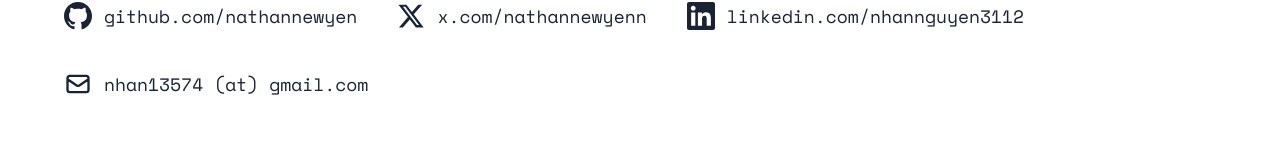
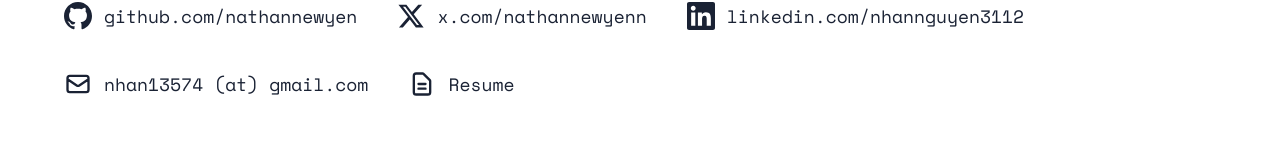
Before and after one commit to nathannewyen/v4, a Next.js app: page / in a window 1280 px wide. Shown: the part 3887-4047 px from the top of the page. Built offline with nearby package versions, Linux system fonts and the light colour scheme; no server answers.

Commit message:
Add resume link to Connect section
- Add DocumentIcon for resume/document representation
- Add resume link in Connect section after email
- Include resume.pdf in public folder

```diff
--- a/src/components/icons/index.tsx
+++ b/src/components/icons/index.tsx
@@ -74,6 +74,24 @@ export const ChevronDownIcon = ({ className = "w-6 h-6" }: IconProps) => (
   </svg>
 );
 
+// Document/Resume icon
+export const DocumentIcon = ({ className = "w-7 h-7" }: IconProps) => (
+  <svg
+    className={className}
+    fill="none"
+    stroke="currentColor"
+    viewBox="0 0 24 24"
+    aria-hidden="true"
+  >
+    <path
+      strokeLinecap="round"
+      strokeLinejoin="round"
+      strokeWidth={2}
+      d="M9 12h6m-6 4h6m2 5H7a2 2 0 01-2-2V5a2 2 0 012-2h5.586a1 1 0 01.707.293l5.414 5.414a1 1 0 01.293.707V19a2 2 0 01-2 2z"
+    />
+  </svg>
+);
+
 // Stack Overflow logo icon
 export const StackOverflowIcon = ({ className = "w-4 h-4" }: IconProps) => (
   <svg className={className} fill="currentColor" viewBox="0 0 24 24" aria-hidden="true">
--- a/src/components/sections/Connect.tsx
+++ b/src/components/sections/Connect.tsx
@@ -1,7 +1,7 @@
 "use client";
 
 import { SOCIAL_LINKS } from "@/constants";
-import { GitHubIcon, XIcon, LinkedInIcon, EmailIcon } from "@/components/icons";
+import { GitHubIcon, XIcon, LinkedInIcon, EmailIcon, DocumentIcon } from "@/components/icons";
 import { useScrollAnimation } from "@/hooks";
 
 // Connect section - Contact links in single line
@@ -51,6 +51,16 @@ const Connect = () => {
             <EmailIcon />
             <span>nhan13574 (at) gmail.com</span>
           </a>
+          {/* Resume link with icon */}
+          <a
+            href="/resume.pdf"
+            target="_blank"
+            rel="noopener noreferrer"
+            className="flex items-center gap-3 text-lg text-[#1A2234] dark:text-white hover:underline transition-colors"
+          >
+            <DocumentIcon />
+            <span>Resume</span>
+          </a>
         </div>
       </div>
     </section>
```
Also changed, not shown: 1 other file (tests, documents, lock files or other folders).
